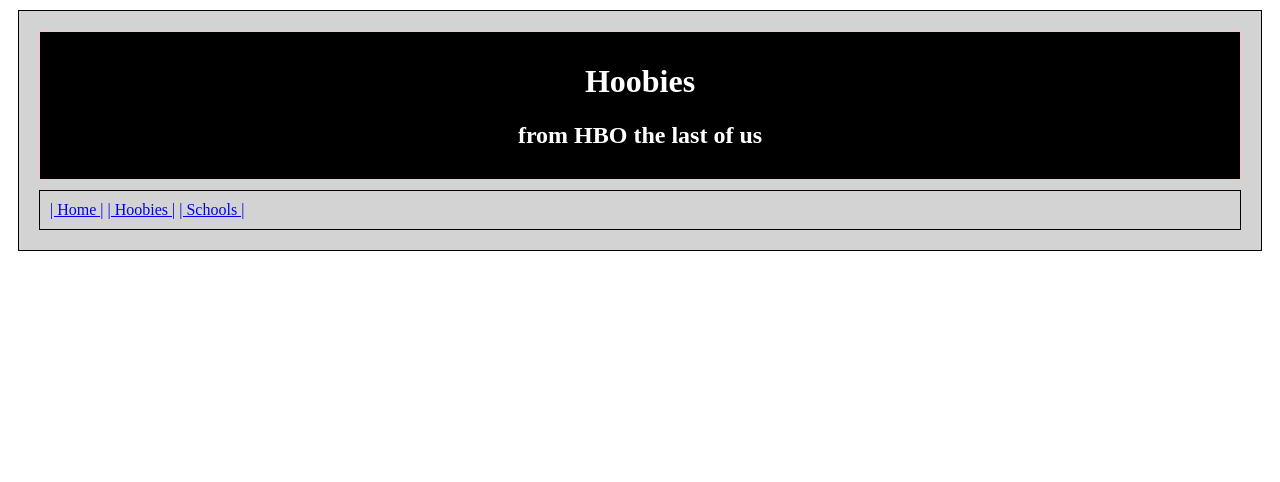
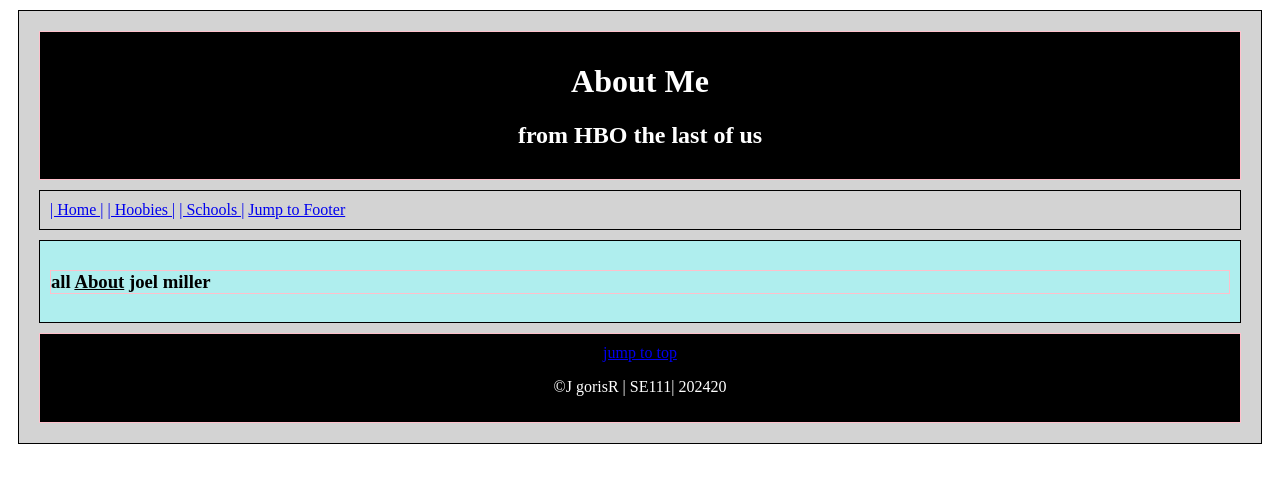
Before and after one commit to j-GR100/SE111---HTML-Javascript, a plain HTML site: page w3-demo/hoobies.html in a window 1280 px wide. Drawn offline with Linux system fonts and the light colour scheme.

Commit message:
end w3-demo

```diff
--- a/w3-demo/hoobies.html
+++ b/w3-demo/hoobies.html
@@ -36,11 +36,34 @@
         <!--#header-->
         <div id="header" class="border bg">
 
-         <h1 id="title" class="fancy">Hoobies</h1>
+         <h1 id="title" class="fancy">About Me</h1>
          <h2 class="fancy">from HBO the last of us</h2>
-    </div>
+        </div>
         <!--#nav-->
         <div id="nav">
-    <a href="index.html">| Home |</a>
-    <a href="hoobies.html">| Hoobies |</a>
-    <a href="schools.html">| Schools |</a>
+            <a href="index.html">| Home |</a>
+            <a href="hoobies.html">| Hoobies |</a>
+            <a href="schools.html">| Schools |</a>
+
+
+            <a href="#footer">Jump to Footer</a>
+
+            <br>
+
+        </div>
+        <!--content-->
+        <div id="main content" style="background-color: paleturquoise;">
+            <h3 class="border">all <u>About</u> joel miller</h3>
+
+        </div>
+
+        <!--footer-->
+        <div id="footer" class=" border bg">
+            <a href="#header">jump to top</a>
+            <p>&copy;J gorisR | SE111| 202420</p>
+        </div>
+
+
+    </div>
+</body>
+</html>
```
Also changed, not shown: w3-demo/index.html (+8 -0 lines), w3-demo/schools.html (+19 -1 lines).
